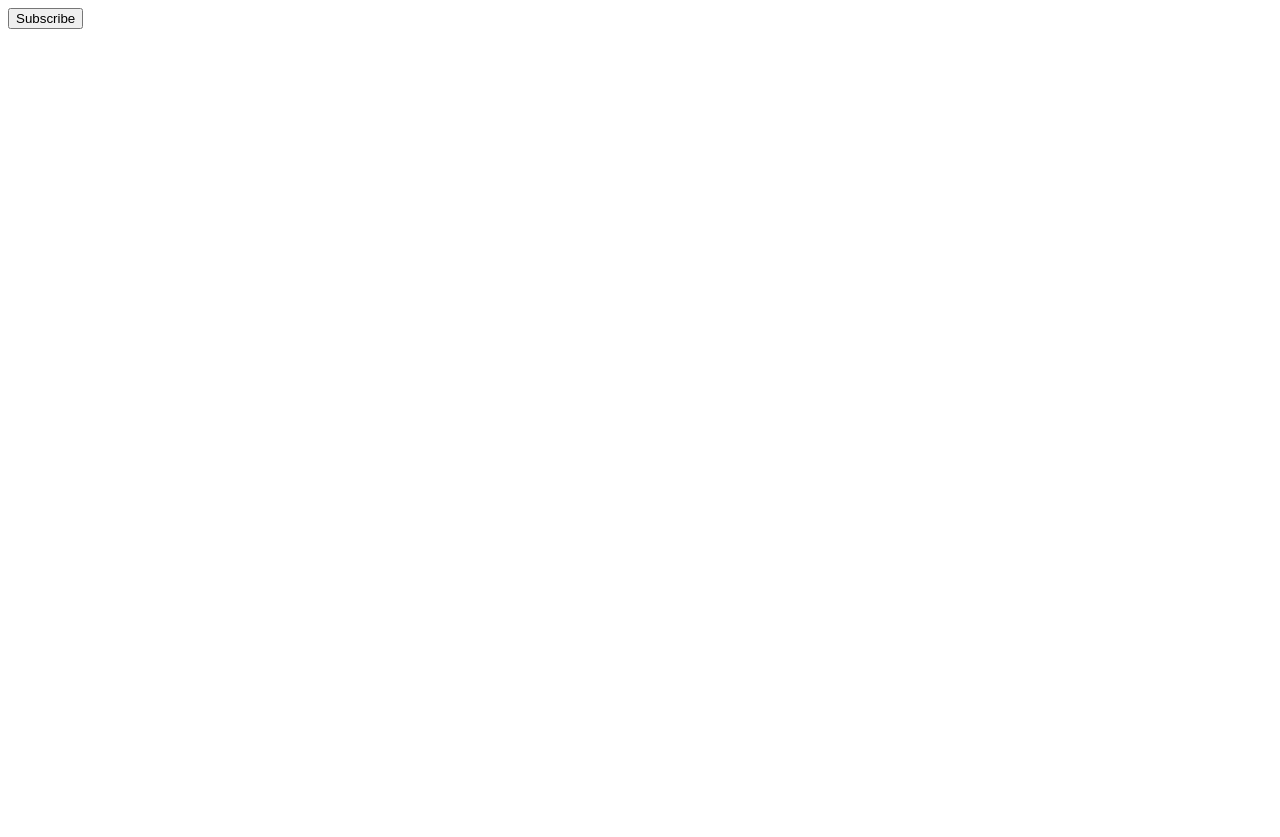
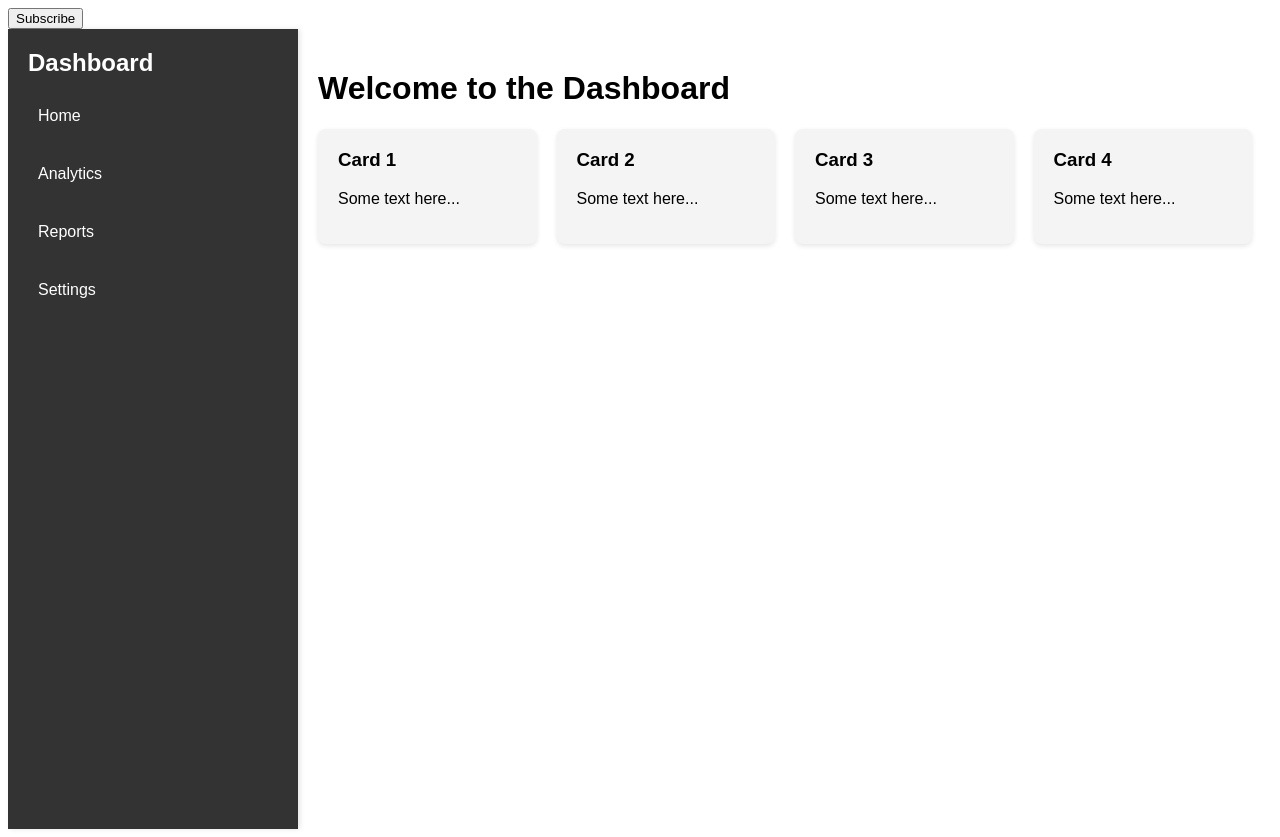
Before and after one commit to HimakarReddy955/UiTesting, an Angular app: page / in a window 1280 px wide. Before the commit the page ends 800 px from the top, so only its background shows below. Built offline with nearby package versions, Linux system fonts and the light colour scheme.

Commit message:
updated dashboard page

```diff
--- a/src/app/app.component.css
+++ b/src/app/app.component.css
@@ -0,0 +1,70 @@
+.body {
+  font-family: Arial, sans-serif;
+  margin: 0;
+  padding: 0;
+  display: flex;
+  height: 100vh;
+}
+
+.sidebar {
+  width: 250px;
+  background-color: #333;
+  color: white;
+  padding: 20px;
+  box-shadow: 2px 0 5px rgba(0, 0, 0, 0.1);
+}
+
+.sidebar h2 {
+  margin-top: 0;
+  margin-bottom: 20px;
+}
+
+.sidebar ul {
+  list-style: none;
+  padding: 0;
+}
+
+.sidebar ul li {
+  margin: 20px 0;
+}
+
+.sidebar ul li a {
+  color: white;
+  text-decoration: none;
+  display: block;
+  padding: 10px;
+  border-radius: 4px;
+  transition: background-color 0.3s;
+}
+
+.sidebar ul li a:hover {
+  background-color: #575757;
+}
+
+.main-content {
+  flex: 1;
+  padding: 20px;
+}
+
+.header {
+  margin-bottom: 20px;
+}
+
+.cards {
+  display: flex;
+  flex-wrap: wrap;
+  gap: 20px;
+}
+
+.card {
+  background-color: #f4f4f4;
+  padding: 20px;
+  border-radius: 8px;
+  box-shadow: 0 2px 5px rgba(0, 0, 0, 0.1);
+  flex: 1 1 calc(25% - 20px);
+  box-sizing: border-box;
+}
+
+.card h3 {
+  margin-top: 0;
+}
--- a/src/app/app.component.html
+++ b/src/app/app.component.html
@@ -7,4 +7,39 @@
 </button>
 <button class="subscribe" *ngIf="isSubscribed" disabled>Subscribed</button>
 
+<div class="body">
+  <div class="sidebar">
+    <h2>Dashboard</h2>
+    <ul>
+      <li><a href="#">Home</a></li>
+      <li><a href="#">Analytics</a></li>
+      <li><a href="#">Reports</a></li>
+      <li><a href="#">Settings</a></li>
+    </ul>
+  </div>
+  <div class="main-content">
+    <div class="header">
+      <h1>Welcome to the Dashboard</h1>
+    </div>
+    <div class="cards">
+      <div class="card">
+        <h3>Card 1</h3>
+        <p>Some text here...</p>
+      </div>
+      <div class="card">
+        <h3>Card 2</h3>
+        <p>Some text here...</p>
+      </div>
+      <div class="card">
+        <h3>Card 3</h3>
+        <p>Some text here...</p>
+      </div>
+      <div class="card">
+        <h3>Card 4</h3>
+        <p>Some text here...</p>
+      </div>
+    </div>
+  </div>
+</div>
+
 <router-outlet></router-outlet>
```
